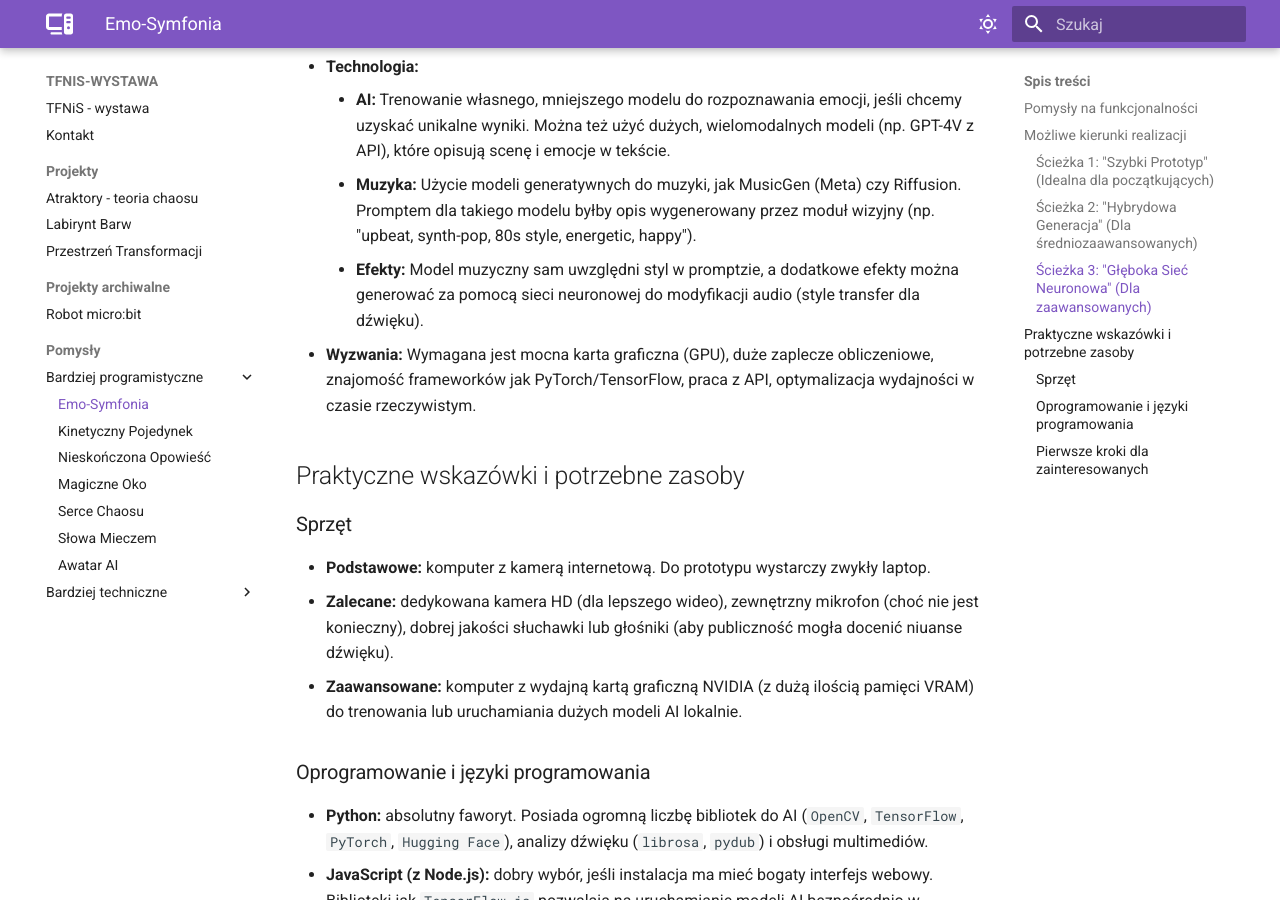
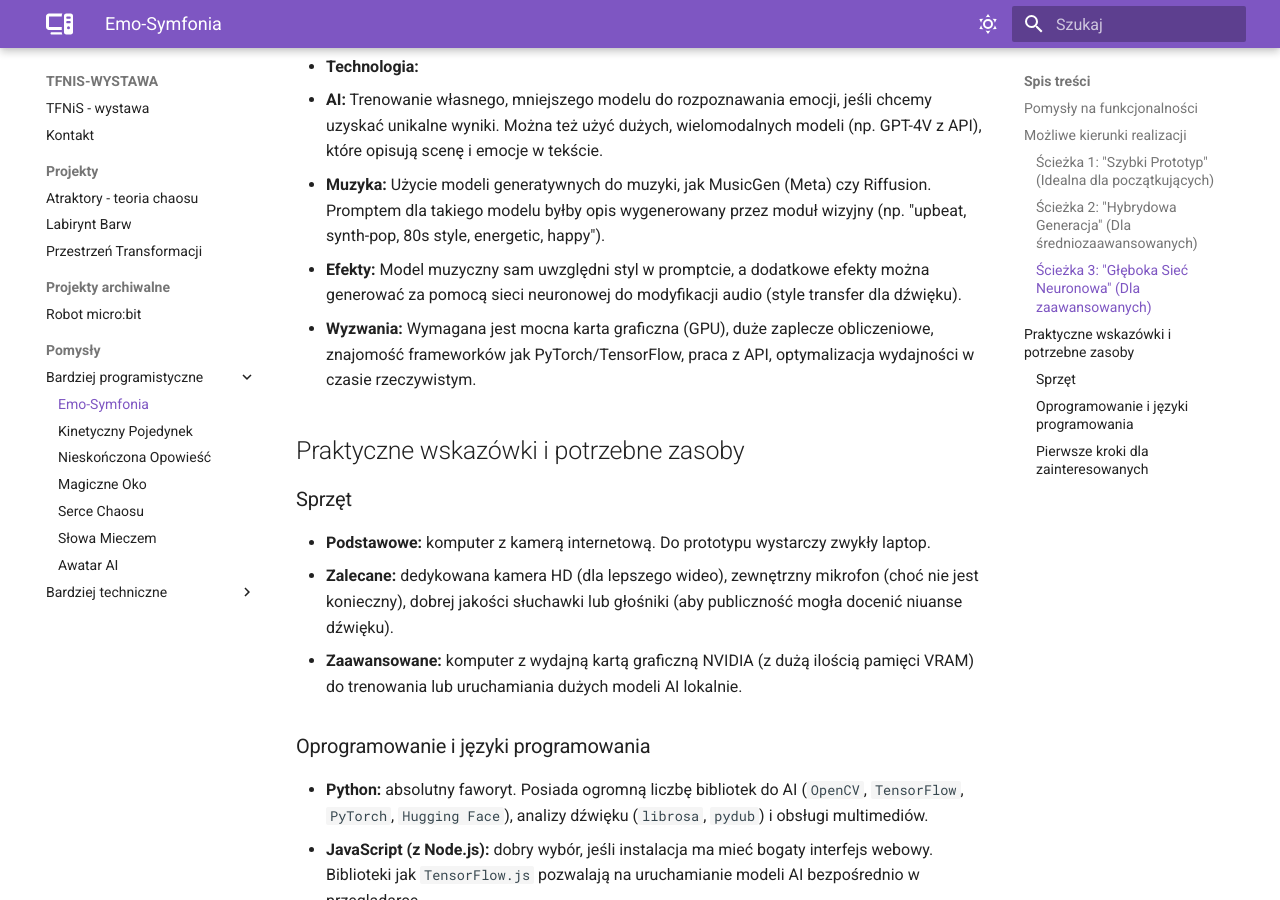
Before and after one commit to blackbat13/tfnis-wystawa, an MkDocs documentation site: the page built from docs/ideas/emo-symphony.md, in a window 1280 px wide and 900 px high, scrolled down 2100 px. Built offline with MkDocs 1.6.1 and Material for MkDocs 9.7.7, drawn with Linux system fonts in a browser that asks for light colours; plug-ins that fetch from the network failed and are left out.

Commit message:
Update emo-symphony.md

```diff
--- a/docs/ideas/emo-symphony.md
+++ b/docs/ideas/emo-symphony.md
@@ -24,27 +24,27 @@ Projekt ten można zrealizować na wiele sposobów, co czyni go idealnym dla zes
 
 * **Cel:** Stworzenie działającej koncepcji w krótkim czasie.
 * **Technologia:**
-    * **AI:** Gotowe, wstępnie wytrenowane modele dostępne przez proste biblioteki Pythona (np. `face_recognition` do wykrywania twarzy i `deepface` do klasyfikacji emocji).
-    * **Muzyka:** Zamiast generować, można użyć gotowej biblioteki utworów podzielonych na gatunki i nastroje. Program wybiera odpowiedni plik MP3.
-    * **Efekty:** Prosta modyfikacja dźwięku za pomocą biblioteki `pydub` (zmiana tempa, dodanie prostego pogłosu).
+  * **AI:** Gotowe, wstępnie wytrenowane modele dostępne przez proste biblioteki Pythona (np. `face_recognition` do wykrywania twarzy i `deepface` do klasyfikacji emocji).
+  * **Muzyka:** Zamiast generować, można użyć gotowej biblioteki utworów podzielonych na gatunki i nastroje. Program wybiera odpowiedni plik MP3.
+  * **Efekty:** Prosta modyfikacja dźwięku za pomocą biblioteki `pydub` (zmiana tempa, dodanie prostego pogłosu).
 * **Wyzwania:** Integracja kilku bibliotek, obsługa strumienia wideo z kamery.
 
 ### Ścieżka 2: "Hybrydowa Generacja" (Dla średniozaawansowanych)
 
 * **Cel:** Większa kreatywność i unikalność generowanej muzyki.
 * **Technologia:**
-    * **AI:** Użycie bardziej zaawansowanych modeli, np. z `Hugging Face Transformers` do analizy sentymentu.
-    * **Muzyka:** Generowanie muzyki proceduralnej. Zamiast gotowych utworów, program komponuje muzykę od zera na podstawie reguł (np. emocja "radość" = szybkie tempo, tonacja dur, wysokie nuty). Można do tego użyć bibliotek jak `mingus` lub `tone.js` (jeśli część frontendowa będzie w JavaScript).
-    * **Efekty:** Integracja z prostym VST (wirtualnym instrumentem) lub biblioteką do syntezy dźwięku (np. `pyo` w Pythonie), by dynamicznie zmieniać parametry dźwięku.
+  * **AI:** Użycie bardziej zaawansowanych modeli, np. z `Hugging Face Transformers` do analizy sentymentu.
+  * **Muzyka:** Generowanie muzyki proceduralnej. Zamiast gotowych utworów, program komponuje muzykę od zera na podstawie reguł (np. emocja "radość" = szybkie tempo, tonacja dur, wysokie nuty). Można do tego użyć bibliotek jak `mingus` lub `tone.js` (jeśli część frontendowa będzie w JavaScript).
+  * **Efekty:** Integracja z prostym VST (wirtualnym instrumentem) lub biblioteką do syntezy dźwięku (np. `pyo` w Pythonie), by dynamicznie zmieniać parametry dźwięku.
 * **Wyzwania:** Zrozumienie podstaw teorii muzyki, programowanie logiki generacyjnej, synchronizacja wizji i dźwięku w czasie rzeczywistym.
 
 ### Ścieżka 3: "Głęboka Sieć Neuronowa" (Dla zaawansowanych)
 
 * **Cel:** Projekt ostateczny, w pełni generatywny i zaskakujący.
 * **Technologia:**
-    * **AI:** Trenowanie własnego, mniejszego modelu do rozpoznawania emocji, jeśli chcemy uzyskać unikalne wyniki. Można też użyć dużych, wielomodalnych modeli (np. GPT-4V z API), które opisują scenę i emocje w tekście.
-    * **Muzyka:** Użycie modeli generatywnych do muzyki, jak MusicGen (Meta) czy Riffusion. Promptem dla takiego modelu byłby opis wygenerowany przez moduł wizyjny (np. "upbeat, synth-pop, 80s style, energetic, happy").
-    * **Efekty:** Model muzyczny sam uwzględni styl w promptzie, a dodatkowe efekty można generować za pomocą sieci neuronowej do modyfikacji audio (style transfer dla dźwięku).
+  * **AI:** Trenowanie własnego, mniejszego modelu do rozpoznawania emocji, jeśli chcemy uzyskać unikalne wyniki. Można też użyć dużych, wielomodalnych modeli (np. GPT-4V z API), które opisują scenę i emocje w tekście.
+  * **Muzyka:** Użycie modeli generatywnych do muzyki, jak MusicGen (Meta) czy Riffusion. Promptem dla takiego modelu byłby opis wygenerowany przez moduł wizyjny (np. "upbeat, synth-pop, 80s style, energetic, happy").
+  * **Efekty:** Model muzyczny sam uwzględni styl w promptcie, a dodatkowe efekty można generować za pomocą sieci neuronowej do modyfikacji audio (style transfer dla dźwięku).
 * **Wyzwania:** Wymagana jest mocna karta graficzna (GPU), duże zaplecze obliczeniowe, znajomość frameworków jak PyTorch/TensorFlow, praca z API, optymalizacja wydajności w czasie rzeczywistym.
 
 ## Praktyczne wskazówki i potrzebne zasoby
```
